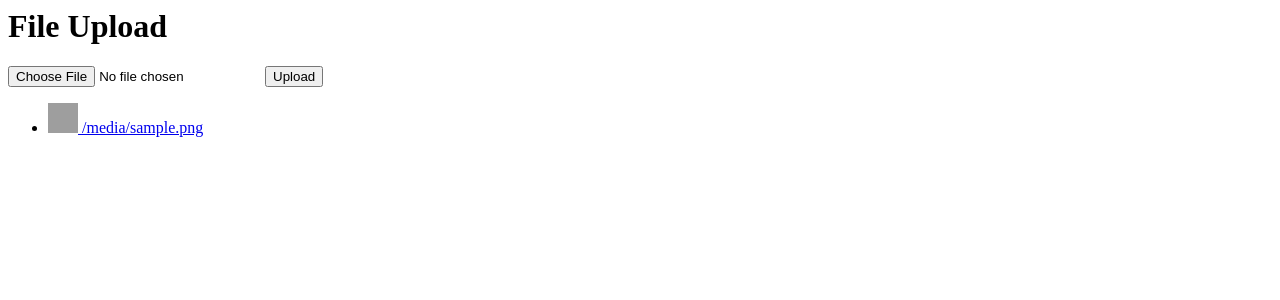
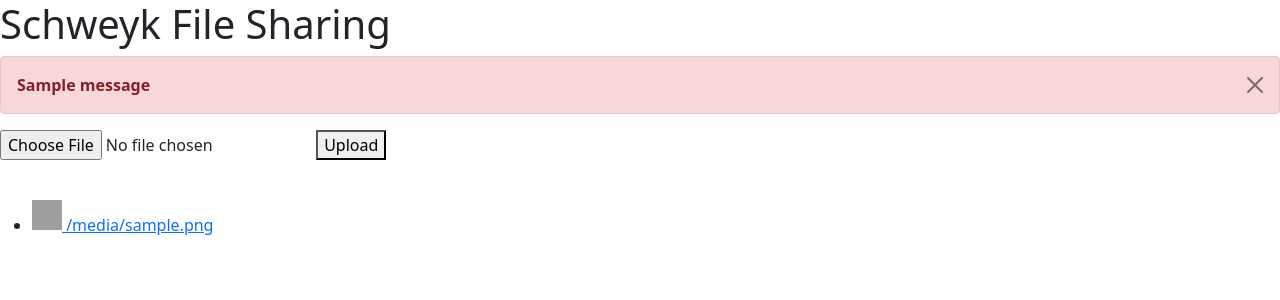
Before and after one commit to ZSchweyk/LocalFileSharing, a Flask app: template templates/index.html in a window 1280 px wide. Shown: the top 300 px of the page. Run offline with Flask 2, Linux system fonts and the light colour scheme; the template is opened without the code that fills it: most values are stand-ins (such as "Sample title", 1, 10 or a date in 2020); one stand-in notice (Sample message) is shown; grey boxes are pictures that could not be loaded.

Commit message:
adjusted the extension to be lowercase

```diff
--- a/server.py
+++ b/server.py
@@ -1,4 +1,4 @@
-from flask import Flask, render_template, request, redirect, url_for, send_file
+from flask import Flask, flash, render_template, request, redirect, url_for, send_file
 from werkzeug.utils import secure_filename
 from os import listdir
 import os
@@ -9,7 +9,14 @@ import os.path
 app = Flask(__name__)
 
 app.config["UPLOAD_FOLDER"] = "/home/pi/FileUploads/"
-app.config['UPLOAD_EXTENSIONS'] = (".jpg", ".txt", ".png", ".pdf")
+app.config['UPLOAD_EXTENSIONS'] = (".jpg", ".txt", ".png", ".pdf", ".docx", ".jpeg", ".mscz", ".xlsx", ".qdf")
+app.config['SECRET_KEY'] = "my super secret key that no one is supposed to know"
+
+def has_valid_extension(filename):
+    file_ext = os.path.splitext(filename)[1]
+    if file_ext.lower() in app.config['UPLOAD_EXTENSIONS']:
+        return True
+    return False
 
 
 @app.route('/', methods=['GET', 'POST'])
@@ -17,15 +24,16 @@ def upload_file():
     if request.method == "POST":
         f = request.files['file']
         filename = secure_filename(f.filename)
-
-        f.save(app.config['UPLOAD_FOLDER'] + filename)
+        if has_valid_extension(filename):
+            f.save(app.config['UPLOAD_FOLDER'] + filename)
+        else:
+            flash("File extension \"" + os.path.splitext(filename)[1] + "\" not allowed")
 
     all_files = []
     for child in listdir(app.config["UPLOAD_FOLDER"]):
         filename = join(app.config["UPLOAD_FOLDER"], child)
         if isfile(filename):
-            file_ext = os.path.splitext(filename)[1]
-            if file_ext in app.config['UPLOAD_EXTENSIONS']:
+            if has_valid_extension(filename):
                 all_files.append(child)
 
     return render_template('index.html', all_files=all_files)
--- a/templates/index.html
+++ b/templates/index.html
@@ -1,13 +1,25 @@
 <html>
   <head>
-    <title>File Upload</title>
+    <title>Schweyk File Sharing</title>
+      <link href="https://cdn.jsdelivr.net/npm/bootstrap@5.1.3/dist/css/bootstrap.min.css" rel="stylesheet" integrity="sha384-1BmE4kWBq78iYhFldvKuhfTAU6auU8tT94WrHftjDbrCEXSU1oBoqyl2QvZ6jIW3" crossorigin="anonymous">
   </head>
   <body>
-    <h1>File Upload</h1>
+    <h1>Schweyk File Sharing</h1>
+
+    {% for message in get_flashed_messages() %}
+        <div class="alert alert-danger alert-dismissible fade show" role="alert">
+            <strong>{{ message }}</strong>
+            <button type="button" class="btn-close" data-bs-dismiss="alert" aria-label="Close"></button>
+        </div>
+    {% endfor %}
+
     <form action="{{ url_for('upload_file') }}" method="POST" enctype="multipart/form-data">
         <input type="file" name="file" required>
         <button type="submit">Upload</button>
     </form>
+
+    <br>
+
     <ul>
       {% for file in all_files %}
         <li>
@@ -22,5 +34,8 @@
         </li>
       {% endfor %}
     </ul>
+
+  <script src="https://cdn.jsdelivr.net/npm/bootstrap@5.1.3/dist/js/bootstrap.bundle.min.js" integrity="sha384-ka7Sk0Gln4gmtz2MlQnikT1wXgYsOg+OMhuP+IlRH9sENBO0LRn5q+8nbTov4+1p" crossorigin="anonymous"></script>
+
   </body>
 </html>
```
Lines whose indentation alone changed are shown as unchanged.
